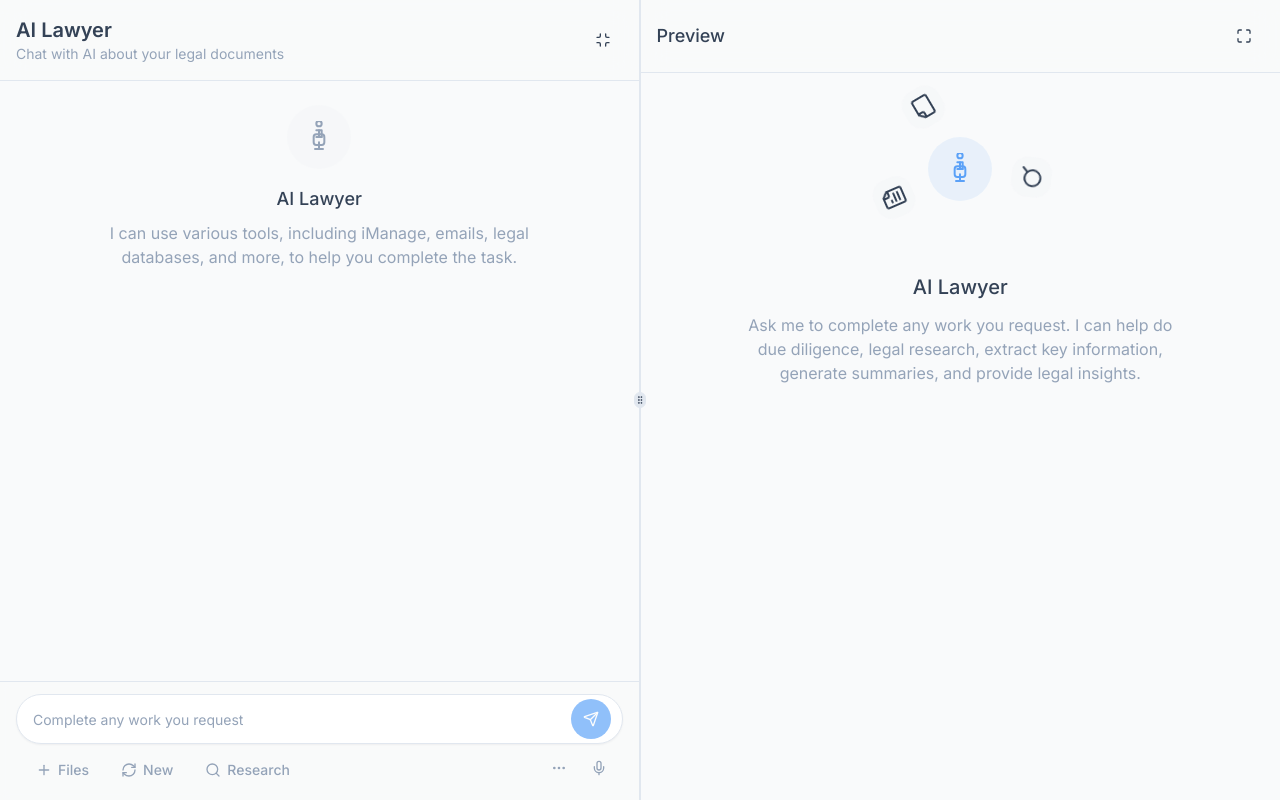
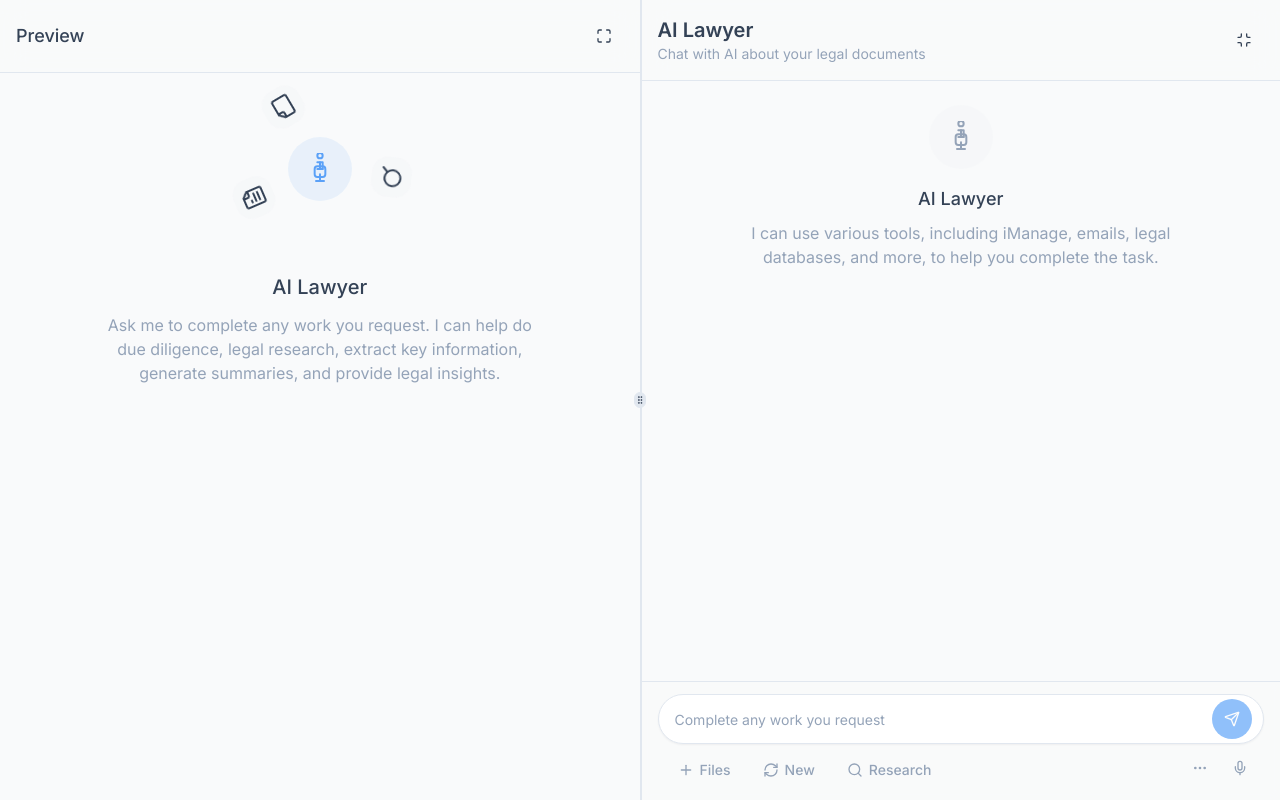
Before and after one commit to leirealix/workswiseai, a React (Vite) app: page / in a window 1280 px wide. Built offline with nearby package versions, Linux system fonts and the light colour scheme.

Commit message:
Swap panel positions
Swapped the positions of the left and right panels in the UI.

```diff
--- a/src/components/ui/resizable.tsx
+++ b/src/components/ui/resizable.tsx
@@ -1,3 +1,4 @@
+
 import { GripVertical } from "lucide-react"
 import * as ResizablePrimitive from "react-resizable-panels"
 
--- a/src/pages/Index.tsx
+++ b/src/pages/Index.tsx
@@ -20,8 +20,8 @@ import { sendMessageToAIAgent } from '@/services/aiAgentService';
 const Index = () => {
   const [messages, setMessages] = useState<Message[]>([]);
   const { state, uploadFile, resetAnalysis } = useDocumentAnalysis();
-  const [leftPanelCollapsed, setLeftPanelCollapsed] = useState(false);
-  const [rightPanelExpanded, setRightPanelExpanded] = useState(false);
+  const [rightPanelCollapsed, setRightPanelCollapsed] = useState(false);
+  const [leftPanelExpanded, setLeftPanelExpanded] = useState(false);
   const [isWaitingForAI, setIsWaitingForAI] = useState(false);
   const conversationIdRef = useRef<string | undefined>(undefined);
   const [showComparison, setShowComparison] = useState<boolean>(false);
@@ -113,14 +113,14 @@ const Index = () => {
     setShowComparison(!showComparison);
   };
 
-  const toggleLeftPanel = () => {
-    setLeftPanelCollapsed(!leftPanelCollapsed);
-    setRightPanelExpanded(false);
+  const toggleRightPanel = () => {
+    setRightPanelCollapsed(!rightPanelCollapsed);
+    setLeftPanelExpanded(false);
   };
 
-  const toggleRightPanel = () => {
-    setRightPanelExpanded(!rightPanelExpanded);
-    setLeftPanelCollapsed(rightPanelExpanded ? false : true);
+  const toggleLeftPanel = () => {
+    setLeftPanelExpanded(!leftPanelExpanded);
+    setRightPanelCollapsed(leftPanelExpanded ? false : true);
   };
 
   useEffect(() => {
@@ -157,82 +157,7 @@ const Index = () => {
           maxSize={80}
           className={cn(
             "transition-all duration-300",
-            leftPanelCollapsed && "!w-[80px] min-w-[80px] !max-w-[80px]"
-          )}
-          collapsible={leftPanelCollapsed}
-          collapsedSize={5}
-        >
-          <div className="h-full flex flex-col border-r">
-            <div className="p-4 border-b bg-background/80 backdrop-blur-md flex justify-between items-center">
-              <div className={leftPanelCollapsed ? "hidden" : "block"}>
-                <h1 className="text-xl font-semibold">AI Lawyer</h1>
-                <p className="text-sm text-muted-foreground">Chat with AI about your legal documents</p>
-              </div>
-              <Button
-                variant="ghost"
-                size="icon"
-                onClick={toggleLeftPanel}
-                className="flex-shrink-0"
-              >
-                {leftPanelCollapsed ? <MaximizeIcon size={18} /> : <MinimizeIcon size={18} />}
-              </Button>
-            </div>
-
-            {!leftPanelCollapsed && (
-              <ScrollArea className="flex-1 overflow-hidden">
-                <div className="flex flex-col h-full">
-                  {state.thinkingSteps.length > 0 && (
-                    <div className="px-4 py-3">
-                      <AnalysisProgress
-                        status={state.status}
-                        progress={0}
-                        steps={state.thinkingSteps}
-                        onFollowUpSelected={handleFollowUpQuestion}
-                      />
-                    </div>
-                  )}
-
-                  <div className="flex-1">
-                    <MessageList messages={messages} isWaiting={isWaitingForAI} />
-                  </div>
-
-                  {state.status === 'complete' && (
-                    <div className="px-4 py-2 border-t flex items-center gap-2 bg-muted/20">
-                      <Button
-                        variant="outline"
-                        size="sm"
-                        onClick={resetAnalysis}
-                        className="flex items-center gap-1"
-                      >
-                        <RefreshCwIcon size={14} />
-                        <span>New Analysis</span>
-                      </Button>
-                    </div>
-                  )}
-                </div>
-              </ScrollArea>
-            )}
-
-            {!leftPanelCollapsed && (
-              <ChatInput
-                onSendMessage={handleSendMessage}
-                onFileUpload={handleFileUpload}
-                onNewConversation={handleNewConversation}
-                isDisabled={isWaitingForAI || state.status === 'uploading' || state.status === 'thinking' || state.status === 'analyzing'}
-              />
-            )}
-          </div>
-        </ResizablePanel>
-
-        {!leftPanelCollapsed && !rightPanelExpanded && <ResizableHandle withHandle />}
-
-        <ResizablePanel
-          defaultSize={50}
-          minSize={20}
-          maxSize={80}
-          className={cn(
-            "transition-all duration-300",
-            rightPanelExpanded && "!w-[calc(100%-80px)] !min-w-[calc(100%-80px)] !max-w-[calc(100%-80px)]"
+            leftPanelExpanded && "!w-[calc(100%-80px)] !min-w-[calc(100%-80px)] !max-w-[calc(100%-80px)]"
           )}
         >
           <div className="h-full flex flex-col">
@@ -282,10 +207,10 @@ const Index = () => {
                 <Button
                   variant="ghost"
                   size="icon"
-                  onClick={toggleRightPanel}
+                  onClick={toggleLeftPanel}
                   className="flex-shrink-0 ml-2"
                 >
-                  {rightPanelExpanded ? <MinimizeIcon size={18} /> : <MaximizeIcon size={18} />}
+                  {leftPanelExpanded ? <MinimizeIcon size={18} /> : <MaximizeIcon size={18} />}
                 </Button>
               </div>
             </div>
@@ -388,6 +313,81 @@ const Index = () => {
             </div>
           </div>
         </ResizablePanel>
+
+        {!rightPanelCollapsed && !leftPanelExpanded && <ResizableHandle withHandle />}
+
+        <ResizablePanel
+          defaultSize={50}
+          minSize={20}
+          maxSize={80}
+          className={cn(
+            "transition-all duration-300",
+            rightPanelCollapsed && "!w-[80px] min-w-[80px] !max-w-[80px]"
+          )}
+          collapsible={rightPanelCollapsed}
+          collapsedSize={5}
+        >
+          <div className="h-full flex flex-col border-l">
+            <div className="p-4 border-b bg-background/80 backdrop-blur-md flex justify-between items-center">
+              <div className={rightPanelCollapsed ? "hidden" : "block"}>
+                <h1 className="text-xl font-semibold">AI Lawyer</h1>
+                <p className="text-sm text-muted-foreground">Chat with AI about your legal documents</p>
+              </div>
+              <Button
+                variant="ghost"
+                size="icon"
+                onClick={toggleRightPanel}
+                className="flex-shrink-0"
+              >
+                {rightPanelCollapsed ? <MaximizeIcon size={18} /> : <MinimizeIcon size={18} />}
+              </Button>
+            </div>
+
+            {!rightPanelCollapsed && (
+              <ScrollArea className="flex-1 overflow-hidden">
+                <div className="flex flex-col h-full">
+                  {state.thinkingSteps.length > 0 && (
+                    <div className="px-4 py-3">
+                      <AnalysisProgress
+                        status={state.status}
+                        progress={0}
+                        steps={state.thinkingSteps}
+                        onFollowUpSelected={handleFollowUpQuestion}
+                      />
+                    </div>
+                  )}
+
+                  <div className="flex-1">
+                    <MessageList messages={messages} isWaiting={isWaitingForAI} />
+                  </div>
+
+                  {state.status === 'complete' && (
+                    <div className="px-4 py-2 border-t flex items-center gap-2 bg-muted/20">
+                      <Button
+                        variant="outline"
+                        size="sm"
+                        onClick={resetAnalysis}
+                        className="flex items-center gap-1"
+                      >
+                        <RefreshCwIcon size={14} />
+                        <span>New Analysis</span>
+                      </Button>
+                    </div>
+                  )}
+                </div>
+              </ScrollArea>
+            )}
+
+            {!rightPanelCollapsed && (
+              <ChatInput
+                onSendMessage={handleSendMessage}
+                onFileUpload={handleFileUpload}
+                onNewConversation={handleNewConversation}
+                isDisabled={isWaitingForAI || state.status === 'uploading' || state.status === 'thinking' || state.status === 'analyzing'}
+              />
+            )}
+          </div>
+        </ResizablePanel>
       </ResizablePanelGroup>
     </div>
   );
```
